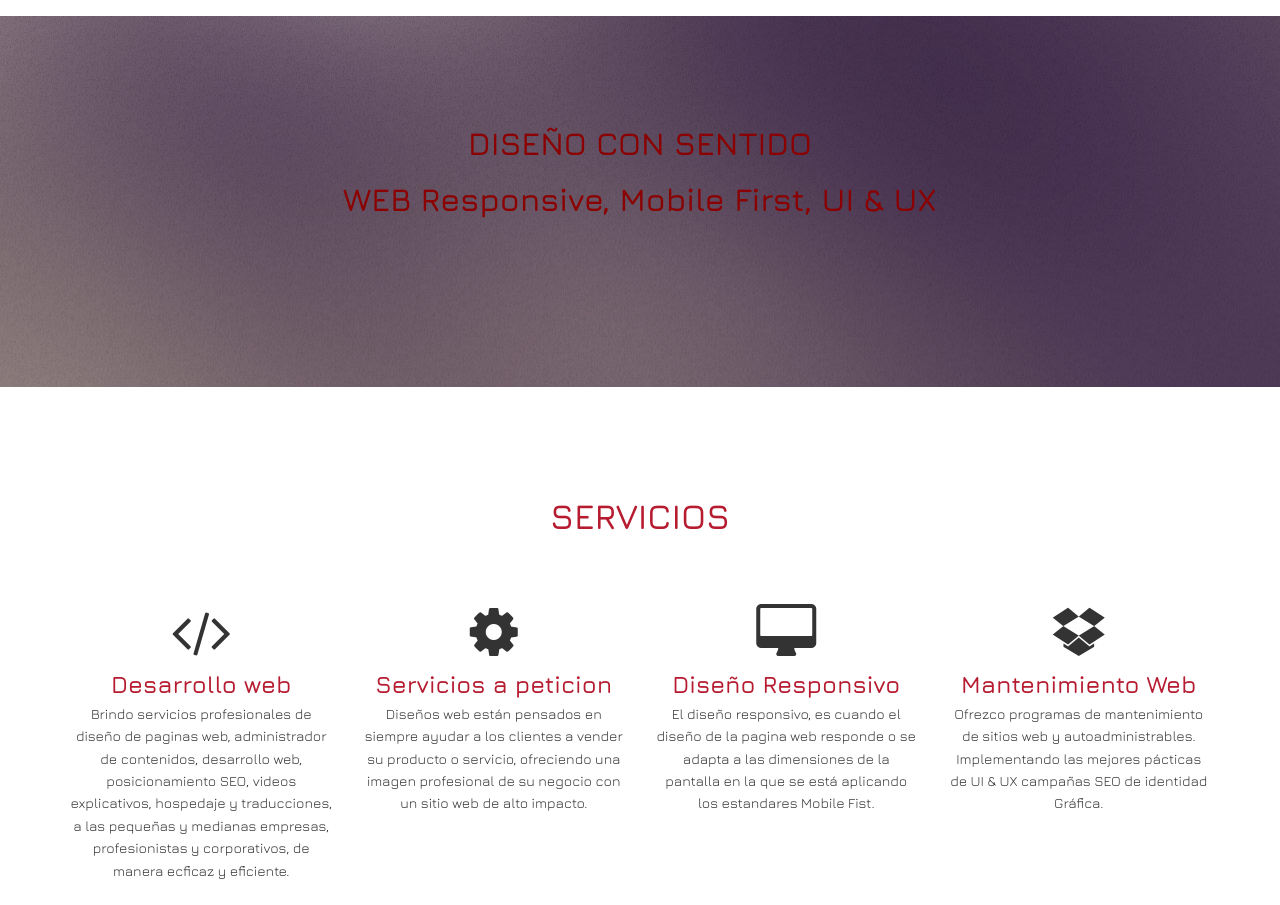
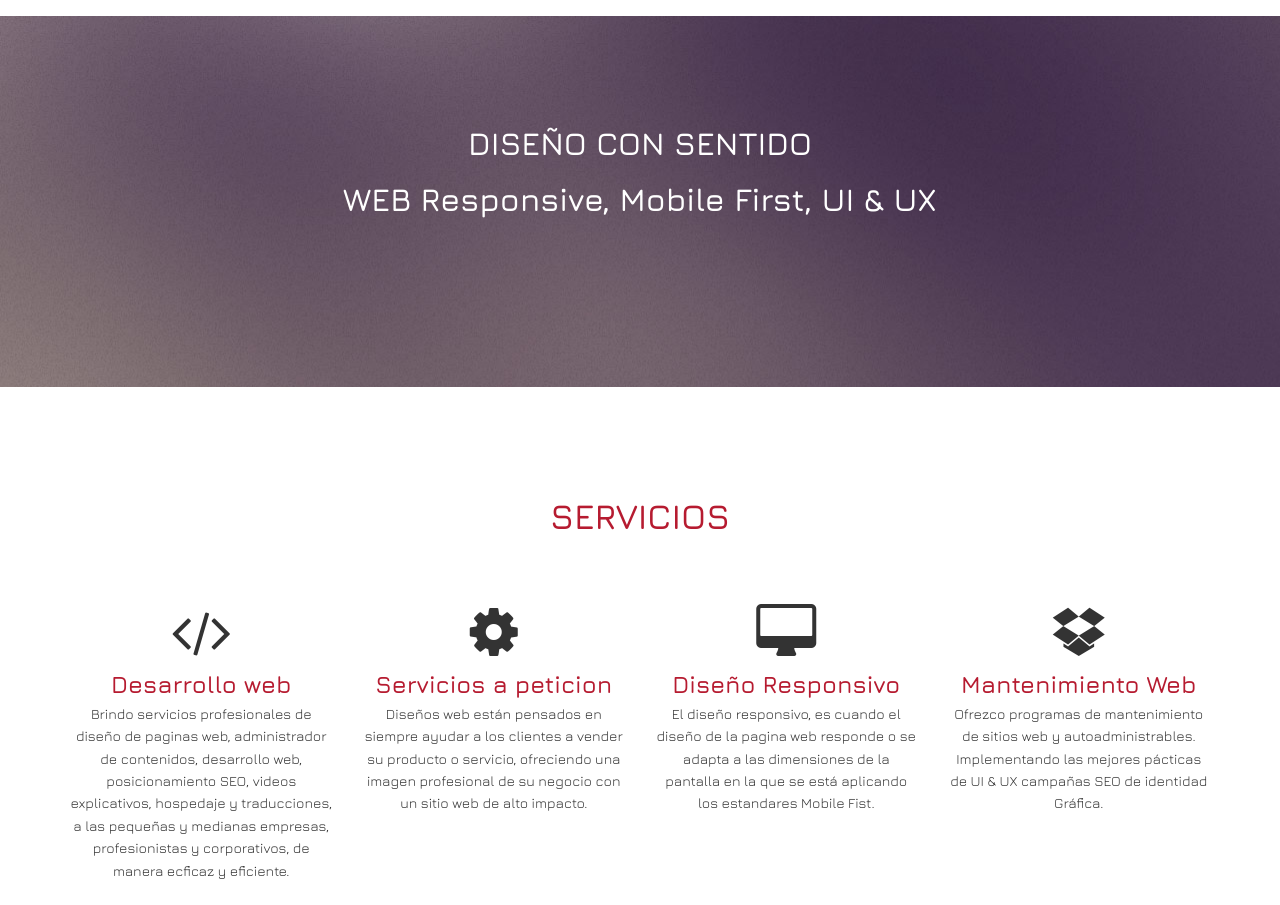
Before and after one commit to mandalaklau/curriculum, a plain HTML site: page index.html in a window 1280 px wide. Shown: the part 1900-2805 px from the top of the page. Drawn offline with nearby package versions, Linux system fonts and the light colour scheme.

Commit message:
Update style.css

```diff
--- a/css/style.css
+++ b/css/style.css
@@ -593,7 +593,3 @@ more media queries
 .fondo {
 	background-color:#FFF;
 	}
-
-h2.wow.bounceInDown.animated {
-    color: darkred;
-}
```
